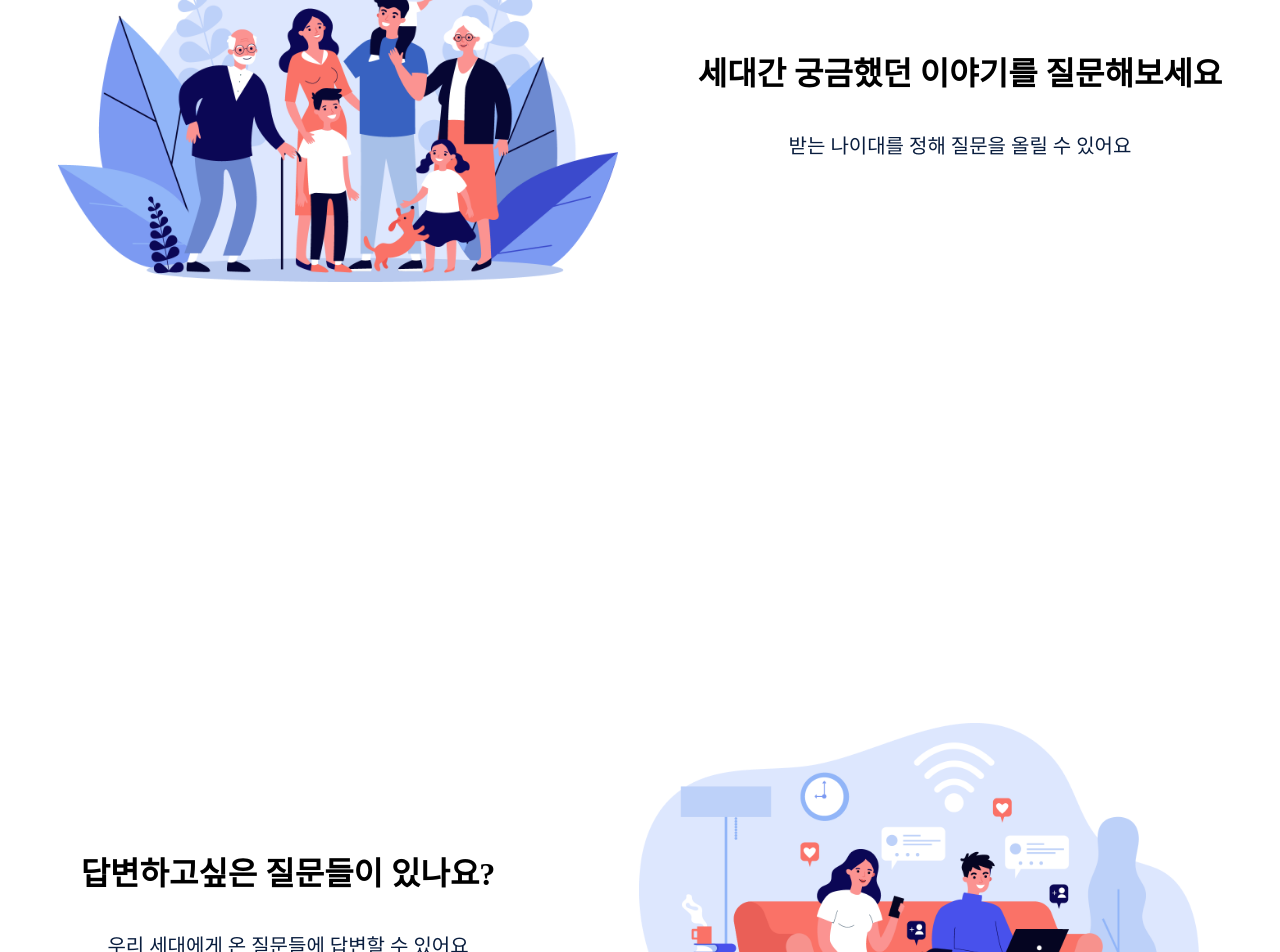
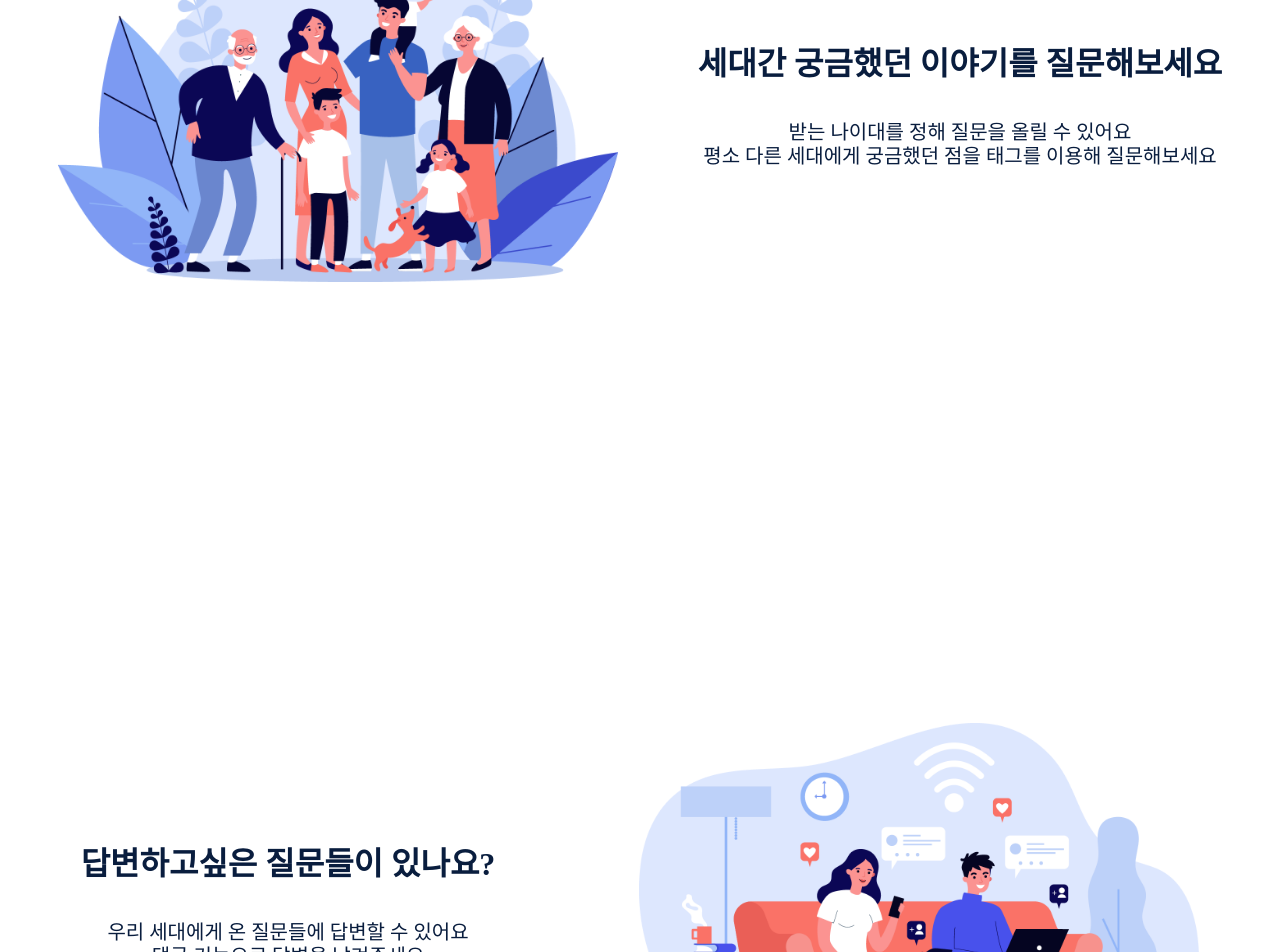
Before and after one commit to song-code21/smim, a React (Create React App) app in the folder client/: page /intro in a window 1280 px wide. Shown: the part 300-1252 px from the top of the page. Built offline with nearby package versions, Linux system fonts and the light colour scheme.

Commit message:
[STYLE] Update introPage for layout

```diff
--- a/client/src/pages/Intro.jsx
+++ b/client/src/pages/Intro.jsx
@@ -55,12 +55,15 @@ const IntroDesc = styled.div`
 const Title = styled.h1`
   font-size: 2rem;
   margin-bottom: 1rem;
+  color: ${({ theme }) => theme.color.navy};
 `;
 
 const SubText = styled.p`
   color: ${({ theme }) => theme.color.navy};
   font-size: 1.25rem;
   font-weight: 500;
+  text-align: center;
+  line-height: 1.5rem;
 `;
 
 const StartBtn = styled(ColorBtn)`
@@ -68,6 +71,7 @@ const StartBtn = styled(ColorBtn)`
   height: 4rem;
   border-radius: 0.05rem;
   font-size: 2rem;
+  font-weight: 500;
   margin-top: 1rem;
 `;
 
@@ -81,7 +85,11 @@ export default function Intro() {
           </IntroImg>
           <IntroDesc>
             <Title>세대간 궁금했던 이야기를 질문해보세요</Title>
-            <SubText>받는 나이대를 정해 질문을 올릴 수 있어요</SubText>
+            <SubText>
+              받는 나이대를 정해 질문을 올릴 수 있어요
+              <br />
+              평소 다른 세대에게 궁금했던 점을 태그를 이용해 질문해보세요
+            </SubText>
           </IntroDesc>
         </Content>
       </Section>
@@ -89,7 +97,10 @@ export default function Intro() {
         <Content>
           <IntroDesc>
             <Title>답변하고싶은 질문들이 있나요?</Title>
-            <SubText>우리 세대에게 온 질문들에 답변할 수 있어요</SubText>
+            <SubText>
+              우리 세대에게 온 질문들에 답변할 수 있어요 <br />
+              댓글 기능으로 답변을 남겨주세요
+            </SubText>
           </IntroDesc>
           <IntroImg marginLeft='9rem'>
             <img src='/asset/img3.png' alt='section이미지3' />
```
